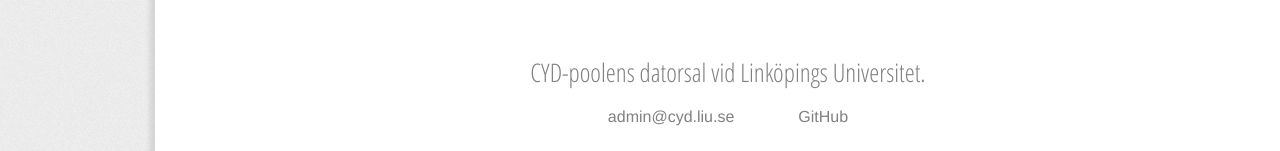
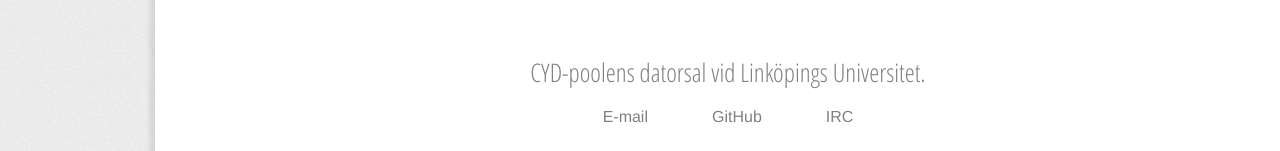
Before and after one commit to CYD-poolen/cyd.liu.se, a Jekyll site: the page built from Printing.md, in a window 1280 px wide. Shown: the part 749-900 px from the top of the page. Built offline with Jekyll 4.4.1, drawn with Linux system fonts in a browser that asks for light colours.

Commit message:
Added IRC channel to footer.

```diff
--- a/_includes/footer.html
+++ b/_includes/footer.html
@@ -1,7 +1,8 @@
 <footer>
   <h2 class="footer-heading">{{ site.description }}</h2>
   <div class="footerLinks">
-    <p><a href="mailto:{{ site.email }}">{{ site.email }}</a>
+    <p><a href="mailto:{{ site.email }}"> E-mail </a>
     <p> <a href="https://github.com/CYD-poolen"> GitHub </a>
+    <p> <a href="irc://se.quakenet.org/#cydadmin"> IRC </a>
   </div>
 </footer>
```
